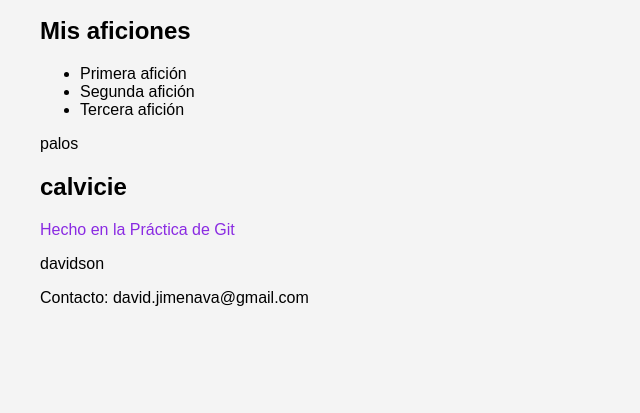
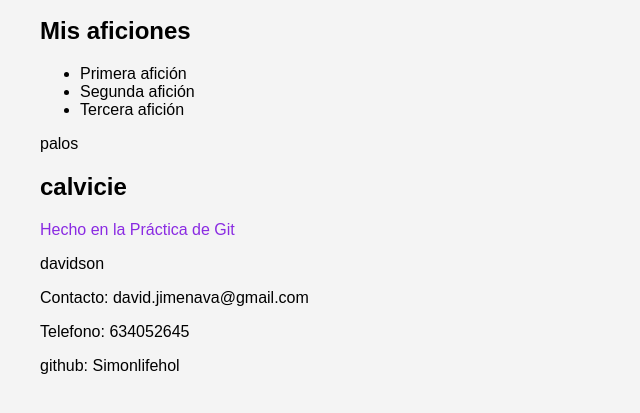
Before and after one commit to Simonlifehol/Proyectos, a plain HTML site: page mi-primer-repo/index.html in a window 1280 px wide. Shown: the part 227-640 px from the top of the page, without its empty margins (0-640 px from the left). Drawn offline with Linux system fonts and the light colour scheme.

Commit message:
mejorar la seccion de contactos

```diff
--- a/mi-primer-repo/index.html
+++ b/mi-primer-repo/index.html
@@ -23,5 +23,7 @@
 
 <p>davidson</p>
 <p>Contacto: david.jimenava@gmail.com</p>
+<p>Telefono: 634052645</p>
+<p>github: Simonlifehol</p>
 </body>
 </html>
```
